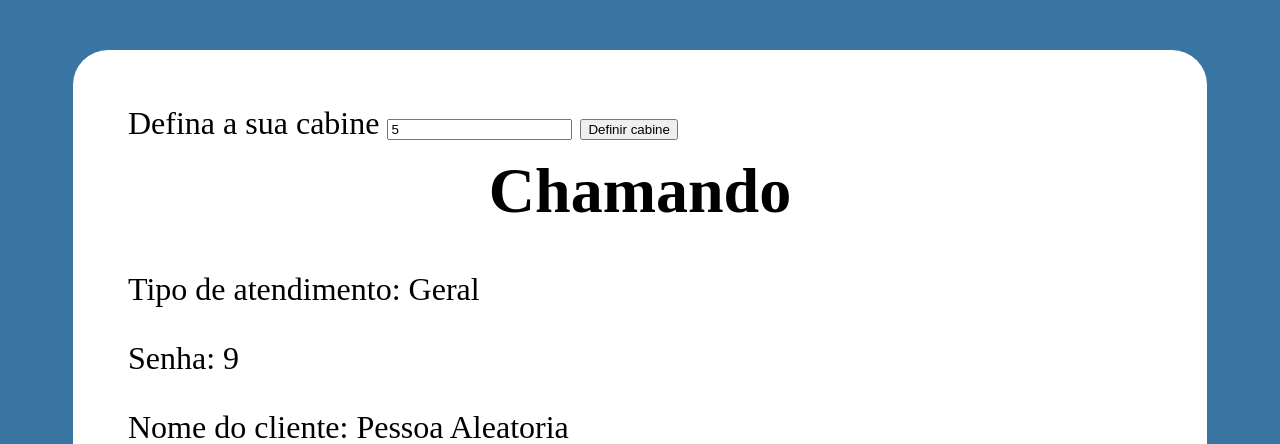
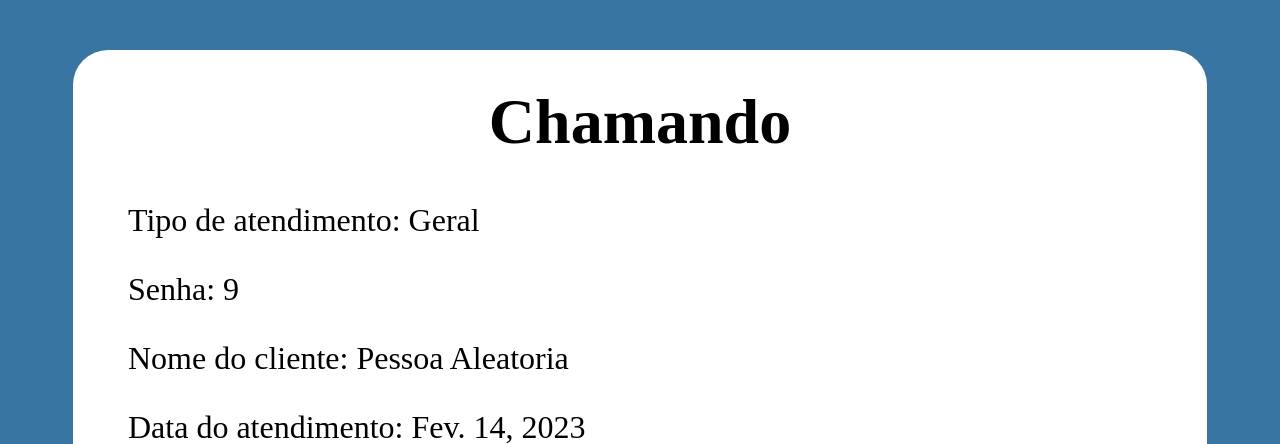
Before and after one commit to tipmnf/SGApmnf, a Django app: page /chamar-proxima-senha/ in a window 1280 px wide. Shown: the top 444 px of the page. Run offline with Django 3.2, Linux system fonts and the light colour scheme; a user stored in the database is signed in; data comes from the database, SQL or seed files in the repository; both versions use the stored data as it was after the commit.

Commit message:
2.1.0 html

```diff
--- a/atendimento/models.py
+++ b/atendimento/models.py
@@ -16,7 +16,7 @@ class Atendente(models.Model):
     tipo_atendimento = models.ForeignKey(TipoAtendimento, on_delete=models.PROTECT)
 
 class Atendimento(models.Model):
-    nome_cliente = models.CharField(max_length=255, verbose_name='Digite seu nome')
+    nome_cliente = models.CharField(max_length=255, verbose_name='Digite seu nome', null=True,   blank=True)
     data_atendimento = models.DateField(auto_now_add=True)
     status_atendimento = models.CharField(max_length=255, default='fila')
     numero_senha = models.IntegerField()
--- a/atendimento/templates/proxima_senha.html
+++ b/atendimento/templates/proxima_senha.html
@@ -4,12 +4,7 @@
 - Atendimento
 {% endblock %}
 {% block content %}
-<form method="post">
-    {% csrf_token %}
-    <label for="cabine">Defina a sua cabine</label>
-    <input type="text" name="cabine" value="{{ cabine }}">
-    <input type="submit" value="Definir cabine">
-</form>
+
   {% if senha %}
   <h1>Chamando</h1>
   {% else %}
```
Also changed, not shown: atendimento/templates/gerar_senha.html (+6 -6 lines), atendimento/migrations/0005_alter_atendimento_nome_cliente.py (added), db.sqlite3, senhaFacil/static/img/logo-min.jpg (added), senhaFacil/static/img/logo-min.png (added), senhaFacil/static/img/logo.png (added).
